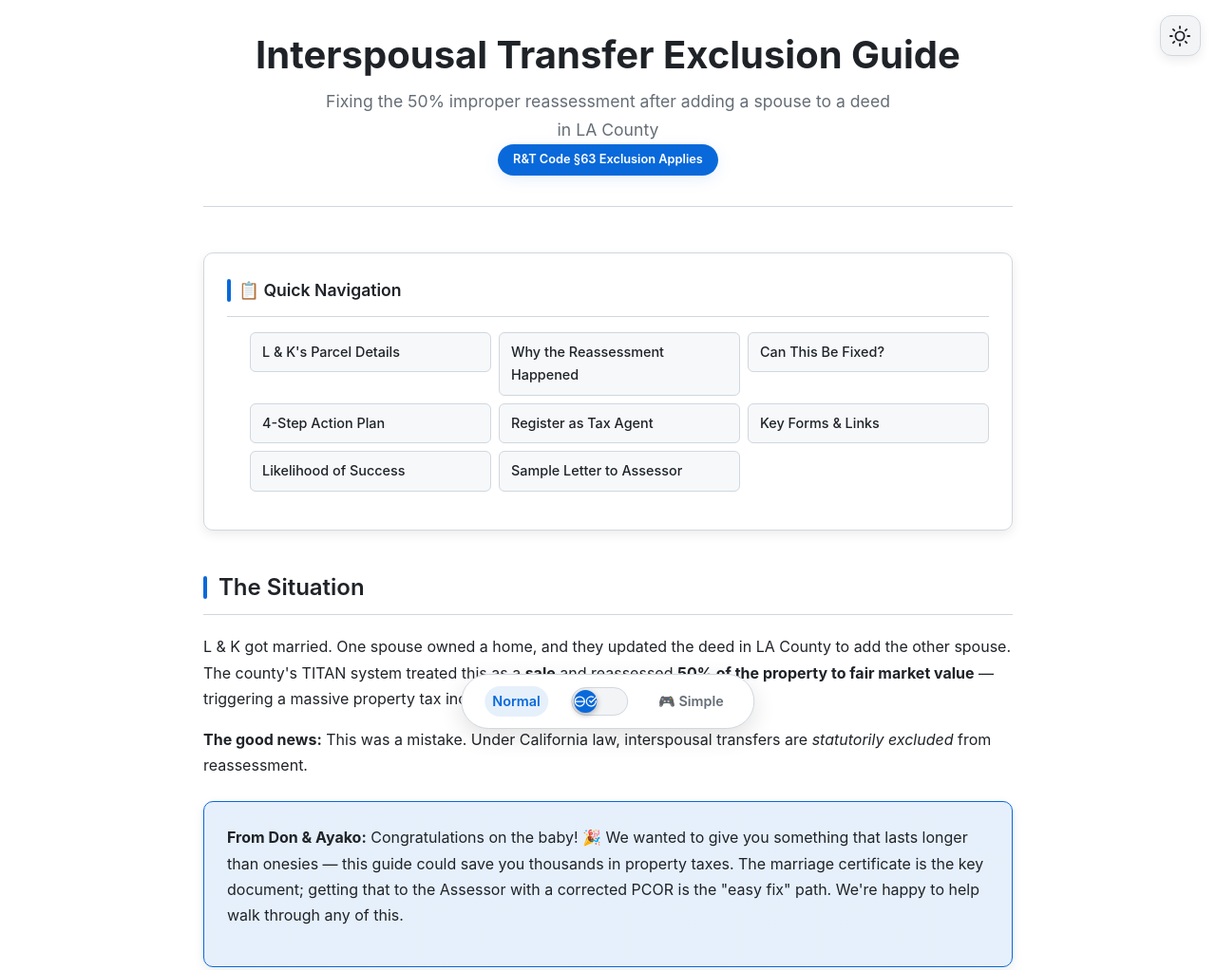
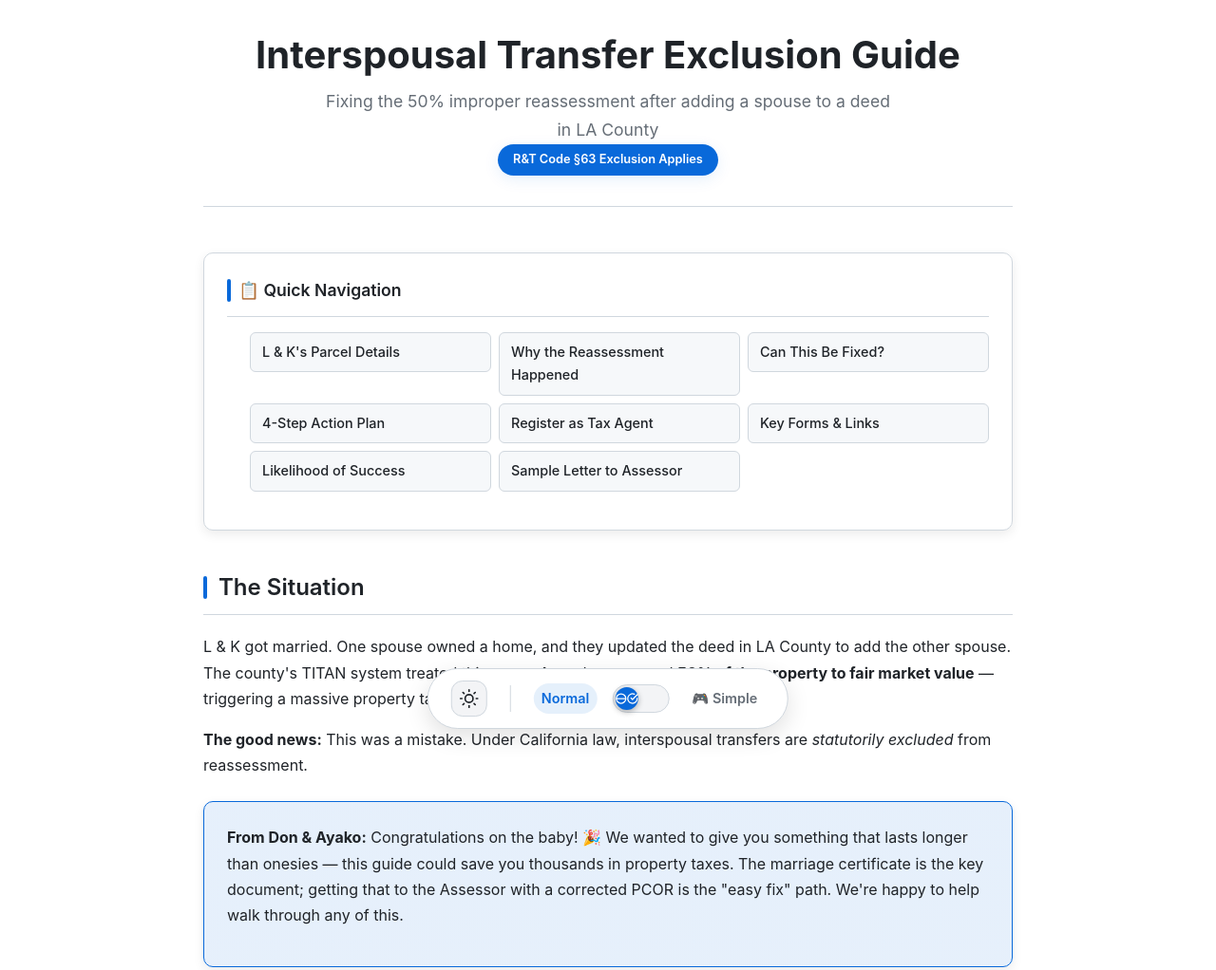
Before and after one commit to djphamdev/interspousal-guide, a plain HTML site: page index.html in a window 1280 px wide. Shown: the top 1022 px of the page at 95% size. Drawn offline with Linux system fonts and the light colour scheme.

Commit message:
Merge theme + mode toggles into one floating control bar at bottom

```diff
--- a/index.html
+++ b/index.html
@@ -98,26 +98,46 @@
 
         .container { max-width: 900px; margin: 0 auto; padding: 2rem 1.5rem; }
 
-        /* Theme Toggle */
+        /* Unified Floating Control Bar */
+        .control-bar {
+            position: fixed;
+            bottom: 2rem;
+            left: 50%;
+            transform: translateX(-50%);
+            z-index: 100;
+            background: var(--bg-card);
+            border: 1px solid var(--border);
+            border-radius: 50px;
+            padding: 0.75rem 1.5rem;
+            display: flex;
+            align-items: center;
+            gap: 1.5rem;
+            box-shadow: var(--shadow-hover);
+            animation: slideUp 0.5s ease-out 0.7s both;
+        }
+        @keyframes slideUp { from { opacity: 0; transform: translateX(-50%) translateY(20px); } to { opacity: 1; transform: translateX(-50%) translateY(0); } }
+        .control-divider {
+            width: 1px;
+            height: 28px;
+            background: var(--border);
+            flex-shrink: 0;
+        }
+
+        /* Theme Toggle Button (inside control bar) */
         .theme-toggle {
-            position: fixed;
-            top: 1rem;
-            right: 1rem;
-            z-index: 100;
             background: var(--toggle-bg);
             border: 1px solid var(--border);
             border-radius: 12px;
-            padding: 0.6rem;
+            padding: 0.5rem;
             cursor: pointer;
             display: flex;
             align-items: center;
             justify-content: center;
             transition: all var(--transition);
-            box-shadow: var(--shadow);
         }
         .theme-toggle:hover { background: var(--bg-tertiary); border-color: var(--border-hover); transform: scale(1.05); }
         .theme-toggle:active { transform: scale(0.95); }
-        .theme-toggle svg { width: 22px; height: 22px; stroke: var(--fg); transition: transform 0.3s ease, opacity 0.3s ease; }
+        .theme-toggle svg { width: 20px; height: 20px; stroke: var(--fg); transition: transform 0.3s ease, opacity 0.3s ease; }
         .theme-toggle .moon { display: block; }
         .theme-toggle .sun { display: none; opacity: 0; transform: rotate(-90deg); }
         [data-theme="light"] .theme-toggle .moon { display: none; opacity: 0; transform: rotate(90deg); }
@@ -380,24 +400,12 @@
         [data-mode="simple"] .toc a { font-size: 1rem; padding: 0.75rem 1rem; }
         [data-mode="simple"] .expandable-content { font-size: 1rem; }
 
-        /* Mode Toggle Slider */
+        /* Mode Toggle Slider (inside control bar) */
         .mode-toggle {
-            position: fixed;
-            bottom: 2rem;
-            left: 50%;
-            transform: translateX(-50%);
-            z-index: 100;
-            background: var(--bg-card);
-            border: 1px solid var(--border);
-            border-radius: 50px;
-            padding: 0.75rem 1.5rem;
             display: flex;
             align-items: center;
-            gap: 1.5rem;
-            box-shadow: var(--shadow-hover);
-            animation: slideUp 0.5s ease-out 0.7s both;
+            gap: 1rem;
         }
-        @keyframes slideUp { from { opacity: 0; transform: translateX(-50%) translateY(20px); } to { opacity: 1; transform: translateX(-50%) translateY(0); } }
         .mode-label {
             font-weight: 600;
             font-size: 0.9rem;
@@ -451,14 +459,14 @@
         @media (max-width: 600px) {
             .container { padding: 1.5rem 1rem; padding-bottom: 100px; }
             .step { flex-direction: column; align-items: flex-start; }
-            .theme-toggle { top: 0.5rem; right: 0.5rem; padding: 0.5rem; }
             .toc ul { grid-template-columns: 1fr; }
             h1 { font-size: 1.75rem; }
-            .mode-toggle { bottom: 1rem; padding: 0.6rem 1rem; gap: 1rem; }
+            .control-bar { bottom: 1rem; padding: 0.6rem 1rem; gap: 1rem; }
             .mode-label { font-size: 0.8rem; padding: 0.2rem 0.4rem; }
             .slider-track { width: 50px; height: 26px; }
             .slider-thumb { width: 20px; height: 20px; }
             [data-mode="simple"] .slider-thumb { transform: translateX(24px); }
+            .control-divider { height: 22px; }
         }
 
         /* Reduced motion */
@@ -478,23 +486,6 @@
 </head>
 <body>
     <a href="#main-content" class="skip-link">Skip to main content</a>
-
-    <button class="theme-toggle" id="themeToggle" aria-label="Toggle dark/light theme" title="Toggle theme (dark/light)">
-        <svg class="moon" viewBox="0 0 24 24" fill="none" stroke="currentColor" stroke-width="2" stroke-linecap="round" stroke-linejoin="round" aria-hidden="true">
-            <path d="M21 12.79A9 9 0 1 1 11.21 3 7 7 0 0 0 21 12.79z"></path>
-        </svg>
-        <svg class="sun" viewBox="0 0 24 24" fill="none" stroke="currentColor" stroke-width="2" stroke-linecap="round" stroke-linejoin="round" aria-hidden="true">
-            <circle cx="12" cy="12" r="5"></circle>
-            <line x1="12" y1="1" x2="12" y2="3"></line>
-            <line x1="12" y1="21" x2="12" y2="23"></line>
-            <line x1="4.22" y1="4.22" x2="5.64" y2="5.64"></line>
-            <line x1="18.36" y1="18.36" x2="19.78" y2="19.78"></line>
-            <line x1="1" y1="12" x2="3" y2="12"></line>
-            <line x1="21" y1="12" x2="23" y2="12"></line>
-            <line x1="4.22" y1="19.78" x2="5.64" y2="18.36"></line>
-            <line x1="18.36" y1="5.64" x2="19.78" y2="4.22"></line>
-        </svg>
-    </button>
 
     <div class="container" id="main-content">
         <header>
@@ -866,8 +857,30 @@ Thanks,
         </footer>
     </div>
 
-    <!-- Mode Toggle Slider -->
-    <div class="mode-toggle" id="modeToggle" role="group" aria-label="Language mode">
+    <!-- Unified Floating Control Bar: Theme + Mode -->
+    <div class="control-bar" id="controlBar" role="group" aria-label="Display preferences">
+        <!-- Theme Toggle -->
+        <button class="theme-toggle" id="themeToggle" aria-label="Toggle dark/light theme" title="Toggle theme (dark/light)">
+            <svg class="moon" viewBox="0 0 24 24" fill="none" stroke="currentColor" stroke-width="2" stroke-linecap="round" stroke-linejoin="round" aria-hidden="true">
+                <path d="M21 12.79A9 9 0 1 1 11.21 3 7 7 0 0 0 21 12.79z"></path>
+            </svg>
+            <svg class="sun" viewBox="0 0 24 24" fill="none" stroke="currentColor" stroke-width="2" stroke-linecap="round" stroke-linejoin="round" aria-hidden="true">
+                <circle cx="12" cy="12" r="5"></circle>
+                <line x1="12" y1="1" x2="12" y2="3"></line>
+                <line x1="12" y1="21" x2="12" y2="23"></line>
+                <line x1="4.22" y1="4.22" x2="5.64" y2="5.64"></line>
+                <line x1="18.36" y1="18.36" x2="19.78" y2="19.78"></line>
+                <line x1="1" y1="12" x2="3" y2="12"></line>
+                <line x1="21" y1="12" x2="23" y2="12"></line>
+                <line x1="4.22" y1="19.78" x2="5.64" y2="18.36"></line>
+                <line x1="18.36" y1="5.64" x2="19.78" y2="4.22"></line>
+            </svg>
+        </button>
+
+        <div class="control-divider"></div>
+
+        <!-- Mode Toggle -->
+        <div class="mode-toggle" id="modeToggle" aria-label="Language mode">
             <span class="mode-label normal" data-mode="normal"><span class="normal-text">Normal</span><span class="simple-text">📖 Normal</span></span>
             <div class="slider-track" id="sliderTrack" tabindex="0" role="switch" aria-checked="false" aria-label="Switch to simple mode">
                 <div class="slider-thumb">
@@ -876,6 +889,7 @@ Thanks,
                 </div>
             </div>
             <span class="mode-label simple" data-mode="simple"><span class="normal-text">Simple</span><span class="simple-text">🎮 Simple</span></span>
+        </div>
     </div>
 
     <script>
```
Lines whose indentation alone changed are shown as unchanged.
